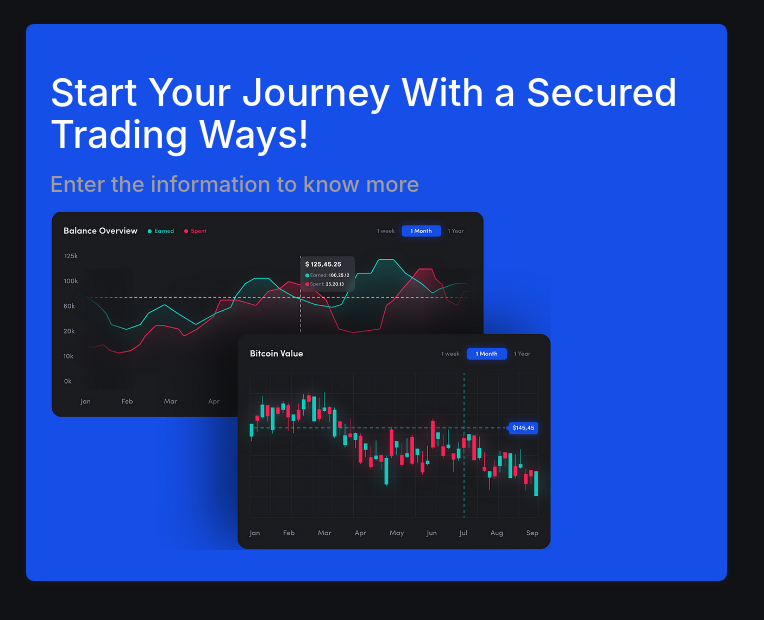
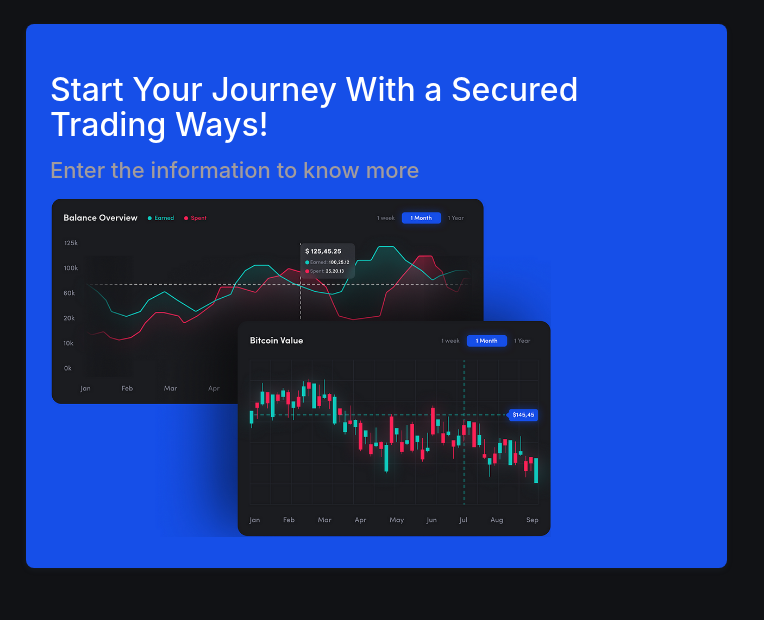
Before and after one commit to solomonyusuf/cryptobit, a Vue app: page / in a window 1280 px wide. Shown: the top 620 px of the page, without its empty margins (0-764 px from the left). Built offline with nearby package versions, Linux system fonts and the light colour scheme; the HTML template or start-up script is replaced by a standard one.

Commit message:
resided title

```diff
--- a/src/App.vue
+++ b/src/App.vue
@@ -11,7 +11,7 @@
           <div class="bit-row">
             <div class="bit-card bit-col-md-7">
                 <div class="bit-card-body">
-                  <h1 class="text-widget bit-mt-4">Start Your Journey With a Secured Trading Ways!</h1>
+                  <h2 class="text-widget bit-mt-4">Start Your Journey With a Secured Trading Ways!</h2>
                   <h4 style="color: #a39c9c;" class="text-widget">Enter the information to know more </h4>
                   <img class="image-widget" src="/images/bg1.png"  />
                 </div>
```
